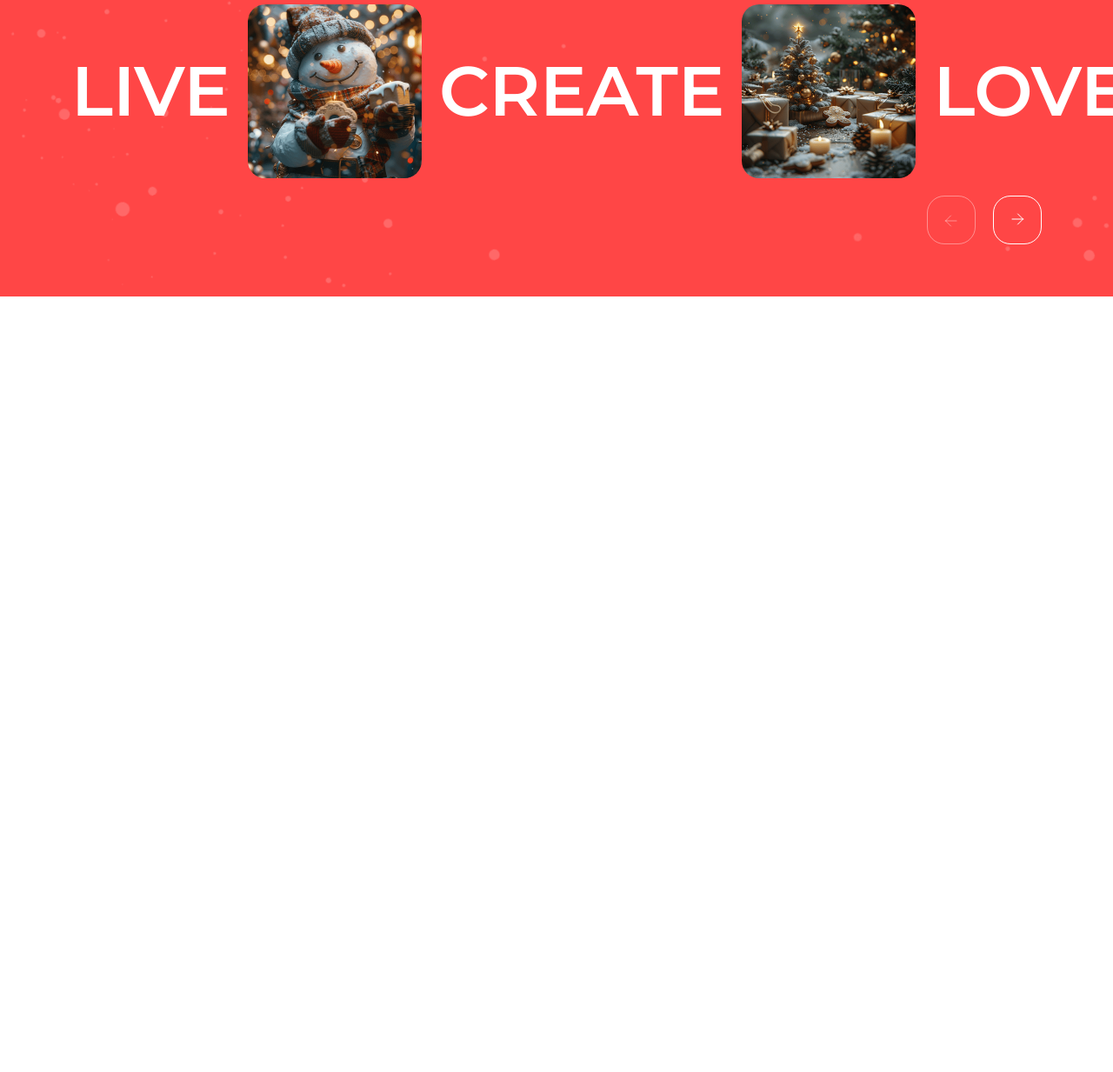
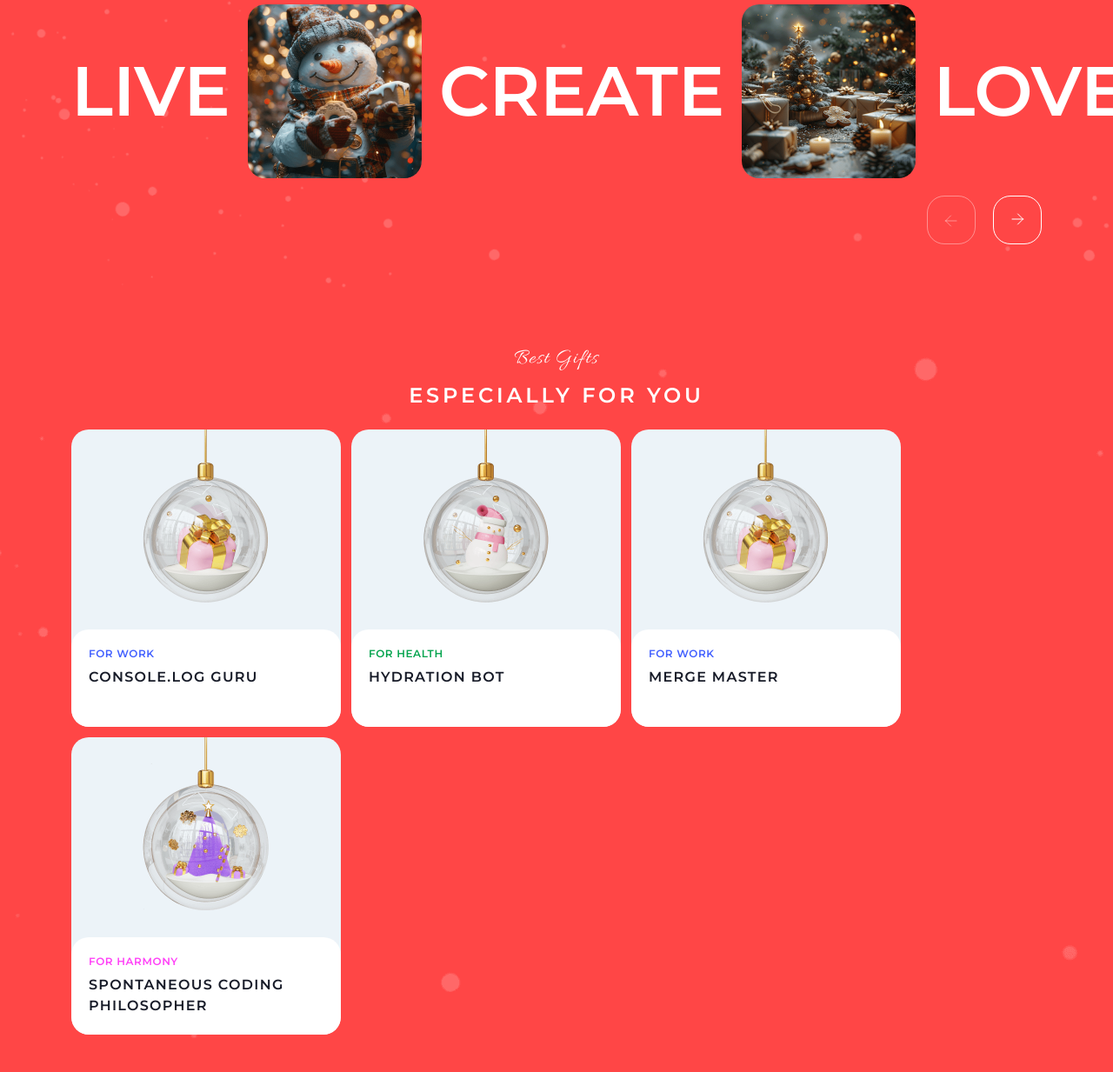
Before and after one commit to shums89/christmas-shop, a website built with webpack: page christmas-shop/src/index.html in a window 1280 px wide. Shown: the part 1383-2616 px from the top of the page at 87% size. Before the commit the page ends 1724 px from the top, so only its background shows below. Built offline with nearby package versions, Linux system fonts and the light colour scheme; files whose address does not match are found by name.

Commit message:
feat: add best section

```diff
--- /dev/null
+++ b/christmas-shop/src/html/_card.htm
@@ -0,0 +1,9 @@
+<article class="card">
+  <a class="card__link" href="#">
+    <div class="card__image-ibg"><img data-src="@img/gifts/@@image" alt="Gift image"></div>
+    <div class="card__content">
+      <p class="card__category" data-tag-color="@@tag_color">@@category</p>
+      <h3 class="card__title">@@title</h3>
+    </div>
+  </a>
+</article>
--- a/christmas-shop/src/html/_header.htm
+++ b/christmas-shop/src/html/_header.htm
@@ -6,7 +6,7 @@
     <div class="header__menu menu">
       <nav class="menu__body">
         <ul class="menu__list">
-          <li class="menu__item"><a class="menu__link" href="./#gifts">Gifts</a></li>
+          <li class="menu__item"><a class="menu__link" href="gifts.html">Gifts</a></li>
           <li class="menu__item"><a class="menu__link" href="./#about">About</a></li>
           <li class="menu__item"><a class="menu__link" href="./#best">Best</a></li>
           <li class="menu__item"><a class="menu__link" href="#contacts">Contacts</a></li>
--- a/christmas-shop/src/index.html
+++ b/christmas-shop/src/index.html
@@ -71,6 +71,18 @@
           </div>
         </div>
       </section>
+      <section class="page__best best" id="best">
+        <div class="best__container">
+          <p class="best__caption">Best Gifts</p>
+          <h2 class="best__title">especially for you</h2>
+          <ul class="best__list">
+            <li class="best__item">@@include('html/_card.htm',{ "title":"Console.log Guru", "category":"For Work", "tag_color": "purple", "image":"gift-for-work.png"})</li>
+            <li class="best__item">@@include('html/_card.htm',{ "title":"Hydration Bot", "category":"For Health", "tag_color": "green", "image":"gift-for-health.png"})</li>
+            <li class="best__item">@@include('html/_card.htm',{ "title":"Merge Master", "category":"For Work", "tag_color": "purple", "image":"gift-for-work.png"})</li>
+            <li class="best__item">@@include('html/_card.htm',{ "title":"Spontaneous Coding Philosopher", "category":"For Harmony", "tag_color": "pink", "image":"gift-for-harmony.png"})</li>
+          </ul>
+        </div>
+      </section>
     </main>
     @@include('html/_footer.htm',{})
   </div>
--- a/christmas-shop/src/scss/common.scss
+++ b/christmas-shop/src/scss/common.scss
@@ -25,3 +25,70 @@
     }
   }
 }
+
+//====================================================================
+
+.card {
+  width: m.rem(310);
+  height: m.rem(342);
+  border-radius: m.rem(20);
+  overflow: hidden;
+  background-color: v.$content-background;
+
+  // .card__link
+  &__link {
+    display: flex;
+    flex-direction: column;
+    width: m.rem(310);
+    height: m.rem(342);
+  }
+  // .card__image-ibg
+  &__image-ibg {
+    width: m.rem(310);
+    height: m.rem(230);
+  }
+  // .card__content
+  &__content {
+    flex: 1 1 auto;
+    display: flex;
+    flex-direction: column;
+    gap: m.rem(8);
+    padding: m.rem(20);
+    color: v.$dark;
+    background-color: v.$static-white;
+    border-radius: m.rem(20);
+  }
+  // .card__category
+  &__category {
+    @include f.header-4;
+
+    &[data-tag-color='purple'] {
+      color: v.$tag-purple;
+    }
+    &[data-tag-color='green'] {
+      color: v.$tag-green;
+    }
+    &[data-tag-color='pink'] {
+      color: v.$tag-pink;
+    }
+  }
+  // .card__title
+  &__title {
+    display: inline-block;
+    width: m.rem(270);
+    max-height: m.rem(48);
+    display: -webkit-box;
+    -webkit-line-clamp: 2;
+    -webkit-box-orient: vertical;
+    overflow: hidden;
+    text-overflow: ellipsis;
+    @include f.header-3;
+    transition: color 0.5s ease 0s;
+
+    @media (any-hover: hover) {
+      .card:hover & {
+        color: v.$primary;
+      }
+    }
+  }
+}
--- a/christmas-shop/src/scss/index.scss
+++ b/christmas-shop/src/scss/index.scss
@@ -198,3 +198,41 @@
     }
   }
 }
+
+//====================================================================
+
+.best {
+  // .best__container
+  &__container {
+    display: flex;
+    flex-direction: column;
+    align-items: center;
+    padding-top: m.rem(60);
+    padding-bottom: m.rem(60);
+    color: v.$static-white;
+    background:
+      url('@img/bg-snow.png') center/cover no-repeat,
+      v.$primary;
+  }
+  // .best__caption
+  &__caption {
+    margin-bottom: m.rem(12);
+    @include f.caption;
+  }
+  // .best__title
+  &__title {
+    margin-bottom: m.rem(20);
+    @include f.header-2;
+  }
+  // .best__list
+  &__list {
+    display: flex;
+    // justify-content: space-between;
+    align-items: center;
+    flex-wrap: wrap;
+    gap: m.rem(12);
+  }
+  // .best__item
+  &__item {
+  }
+}
--- a/christmas-shop/src/scss/style.scss
+++ b/christmas-shop/src/scss/style.scss
@@ -21,4 +21,7 @@
   // .page__slider
   &__slider {
   }
+  // .page__best
+  &__best {
+  }
 }
```
Also changed, not shown: christmas-shop/src/img/gifts/gift-for-harmony.png (added), christmas-shop/src/img/gifts/gift-for-health.png (added), christmas-shop/src/img/gifts/gift-for-work.png (added).
